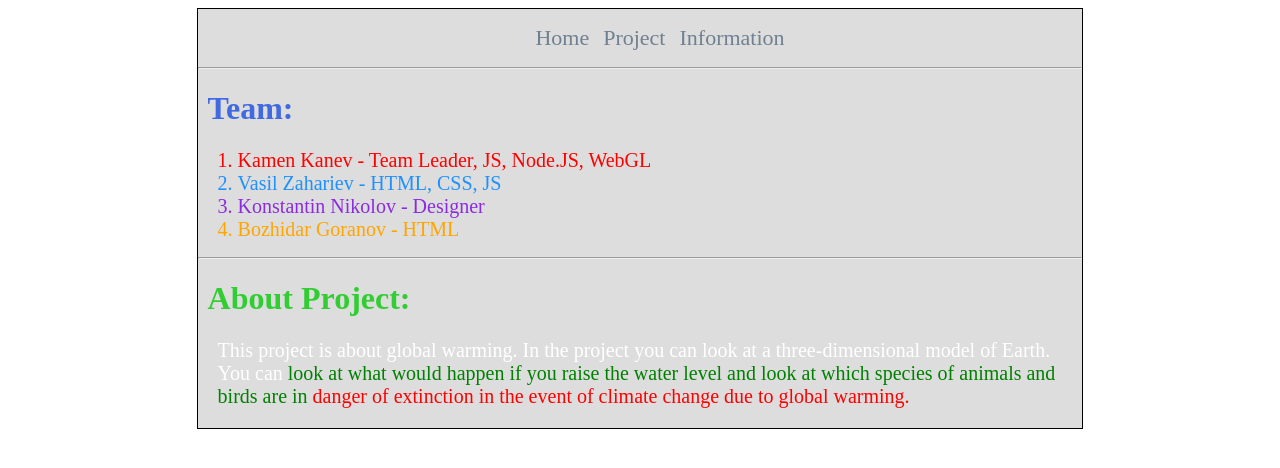
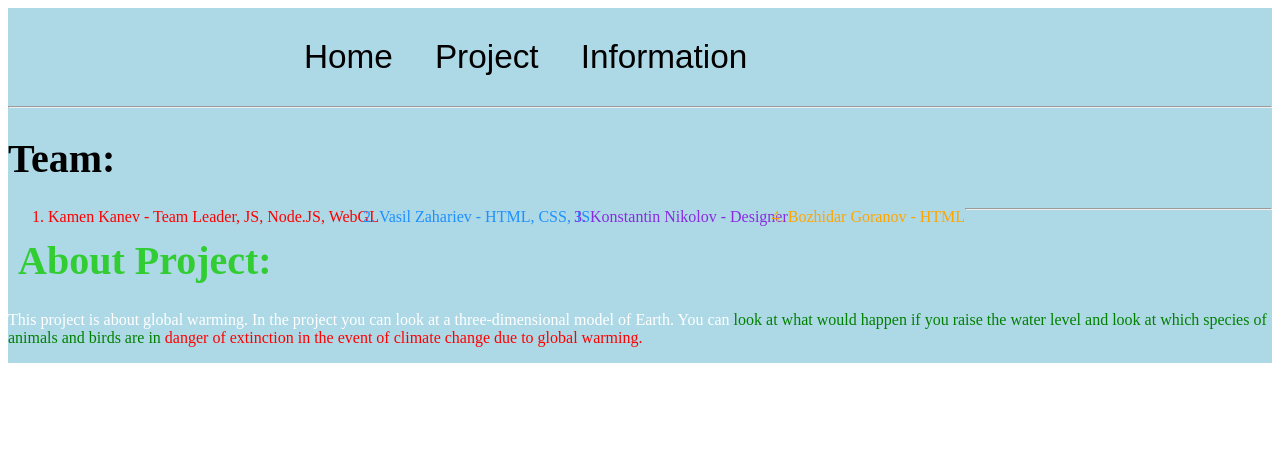
Before and after one commit to vasilzahariev/NASA-APPS, a plain HTML site: page info.html in a window 1280 px wide. Drawn offline with Linux system fonts and the light colour scheme.

Commit message:
Add files via upload

```diff
--- a/design.css
+++ b/design.css
@@ -1,38 +1,37 @@
-body{
-    background: url("imgs/milky-way-923801.jpg");
-    background-size: cover;
+li{
+float: left;
+position: sticky;
 }
-.site-design{
-    width: 70%;
-    margin: 0 auto;
-    border: solid 1px black;
-    background-color: #dddddd;
+a{
+padding: 20pt;
+font-size: 25pt;
+font-family: Arial, Helvetica, sans-serif;
 }
-.menu ul{
+ul {
+    list-style-type: none;
+    margin-left: 200pt;
+    padding-left: 10pt;
+    overflow: hidden;
+    position: -webkit-sticky;
+    position: sticky;
+    top: 0;
+}
+li a:hover {
+    background-color: lightblue;
+}
+li a{
+    font: segoe print;
+    display: block;
+    color: black;
     text-align: center;
+    padding: 14px 16px;
+    text-decoration: none;
 }
-.menu ul li{
+header {
+    background-color: lightblue;
     display: inline-block;
 }
-.menu ul li a{
-    text-decoration: none;
-    color: slategrey;
-    font-size: 22px;
-    transition: all 0.5s;
+h1{
+    margin-top: 20pt;
+    font-size: 30pt;
 }
-.menu ul li a:hover{
-    color: white;
-    font-size: 24px;
-}
-.team-info{
-    margin-left: 10px;
-    color: royalblue;
-}
-.team-names li{
-    font-size: 20px;
-}
-.about-project{
-    margin-left: 20px;
-    margin-right: 20px;
-    font-size: 20px;
-}
```
Also changed, not shown: home.html (added, +20 -0 lines).
